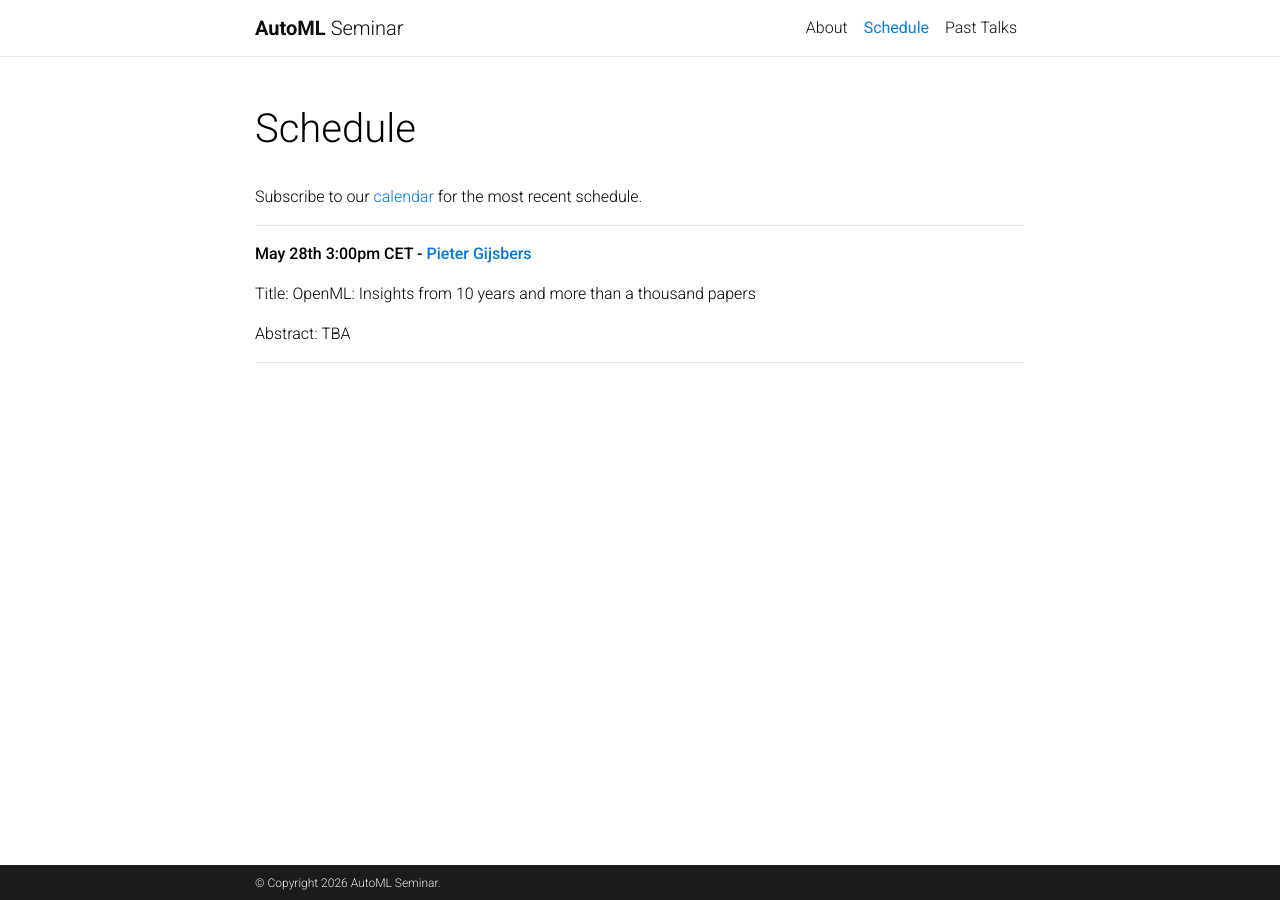
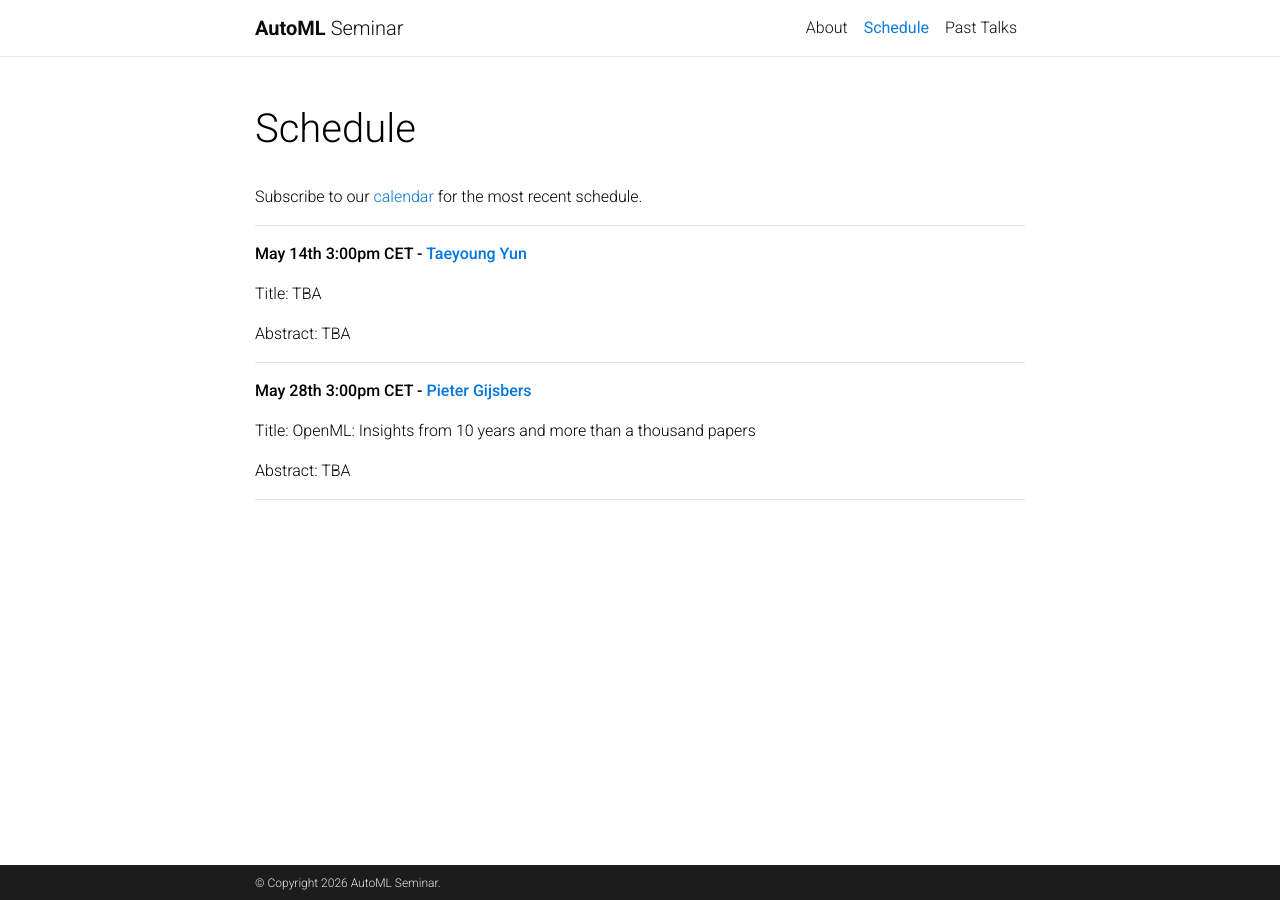
Before and after one commit to AutoML-Seminars/AutoML-Seminars.github.io, a Jekyll site: the page built from _pages/schedule.md, in a window 1280 px wide. Built offline with Jekyll 4.4.1, drawn with Linux system fonts in a browser that asks for light colours; comment, search, counter and statistics services are not loaded; a style sheet for code colours, icons or effects is not loaded.

Commit message:
update schedule

```diff
--- a/_pages/schedule.md
+++ b/_pages/schedule.md
@@ -10,6 +10,14 @@ nav_order: 4
 
 Subscribe to our [calendar](https://calendar.google.com/calendar/u/2?cid=YXV0b21sc2VtaW5hckBnbWFpbC5jb20) for the most recent schedule.
 
+---------
+
+**May 14th 3:00pm CET - [Taeyoung Yun](https://dbsxodud-11.github.io/)**
+
+Title: TBA
+
+Abstract: TBA
+
 
 ---------
 
```
Also changed, not shown: _pages/about.md (+1 -1 lines).
